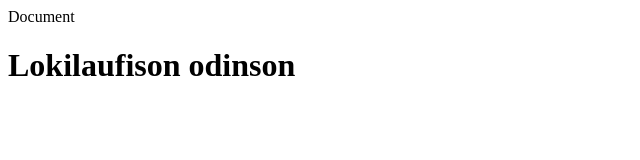
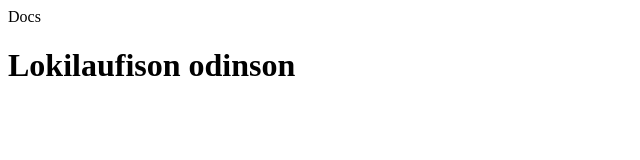
Before and after one commit to GiridharanK132/samplerepo, a plain HTML site: page index.html in a window 1280 px wide. Shown: the full height of the page, 0-640 px from the left. Drawn offline with Linux system fonts and the light colour scheme.

Commit message:
fix : document change to docs

```diff
--- a/index.html
+++ b/index.html
@@ -3,7 +3,7 @@
     <head>
         <meta charset="UTF-8">
         <meta name="viewport" content="width-device-width",initial-scale-1.0">
-        <tile>Document</tile>
+        <tile>Docs</tile>
     </head>
     <body>
         <h1>Lokilaufison odinson</h1>
```
